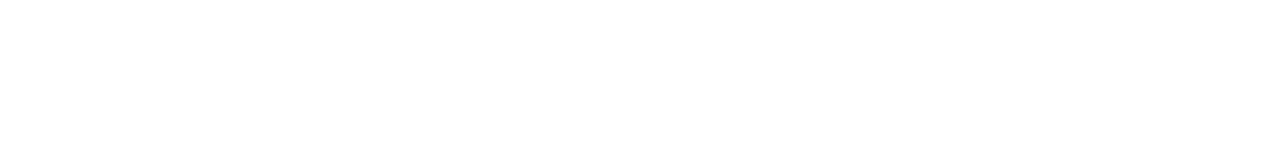
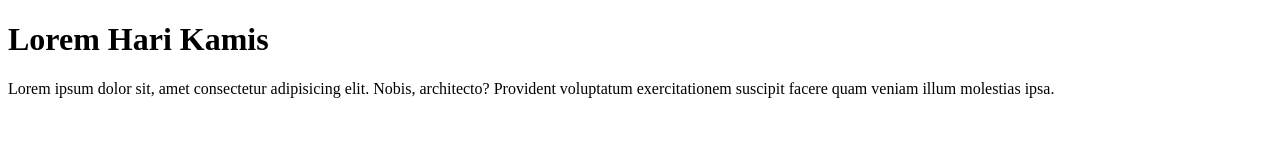
Before and after one commit to bluecodemx/git-test, a plain HTML site: page index.html in a window 1280 px wide. Drawn offline with Linux system fonts and the light colour scheme.

```diff
--- a/index.html
+++ b/index.html
@@ -6,5 +6,10 @@
     <meta name="viewport" content="width=device-width, initial-scale=1.0" />
     <title>CNN Report</title>
   </head>
-  <body></body>
+  <body>
+    <div class="head-article">
+      <h1>Lorem Hari Kamis</h1>
+      <article>Lorem ipsum dolor sit, amet consectetur adipisicing elit. Nobis, architecto? Provident voluptatum exercitationem suscipit facere quam veniam illum molestias ipsa.</article>
+    </div>
+  </body>
 </html>
```
